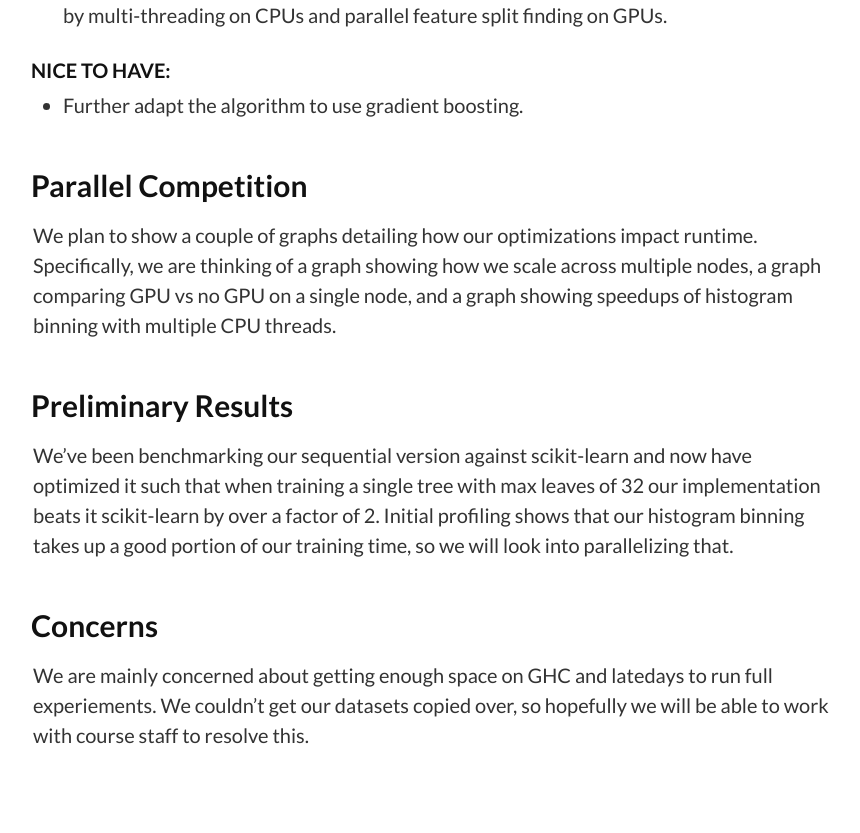
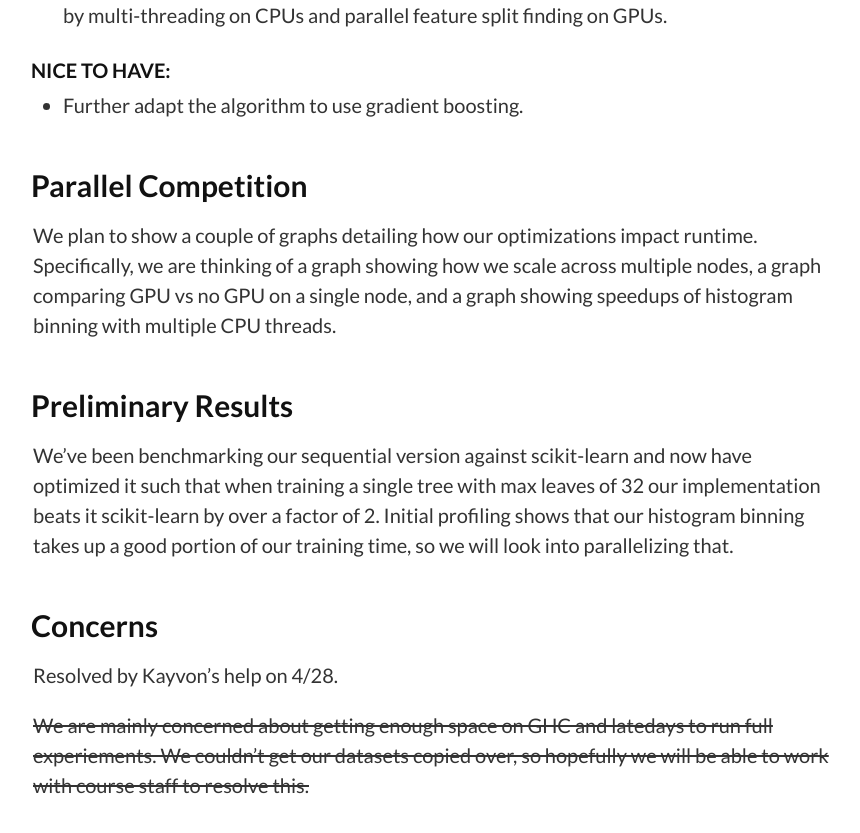
Before and after one commit to raypeng/DGBDT, a Jekyll site: the page built from checkpoint.md, in a window 1280 px wide and 900 px high, scrolled down 2210 px. Shown: the top 833 px of the window, without its empty margins (207-1067 px from the left). Built offline with Jekyll 4.4.1, drawn with Linux system fonts in a browser that asks for light colours; our own code applies the rules of GitHub Pages for plain Markdown files.

Commit message:
update checkpoint

```diff
--- a/checkpoint.md
+++ b/checkpoint.md
@@ -66,4 +66,6 @@ We've been benchmarking our sequential version against scikit-learn and now have
 
 ## Concerns
 
-We are mainly concerned about getting enough space on GHC and latedays to run full experiements. We couldn't get our datasets copied over, so hopefully we will be able to work with course staff to resolve this.
+Resolved by Kayvon's help on 4/28.
+
+~~We are mainly concerned about getting enough space on GHC and latedays to run full experiements. We couldn't get our datasets copied over, so hopefully we will be able to work with course staff to resolve this.~~
```
